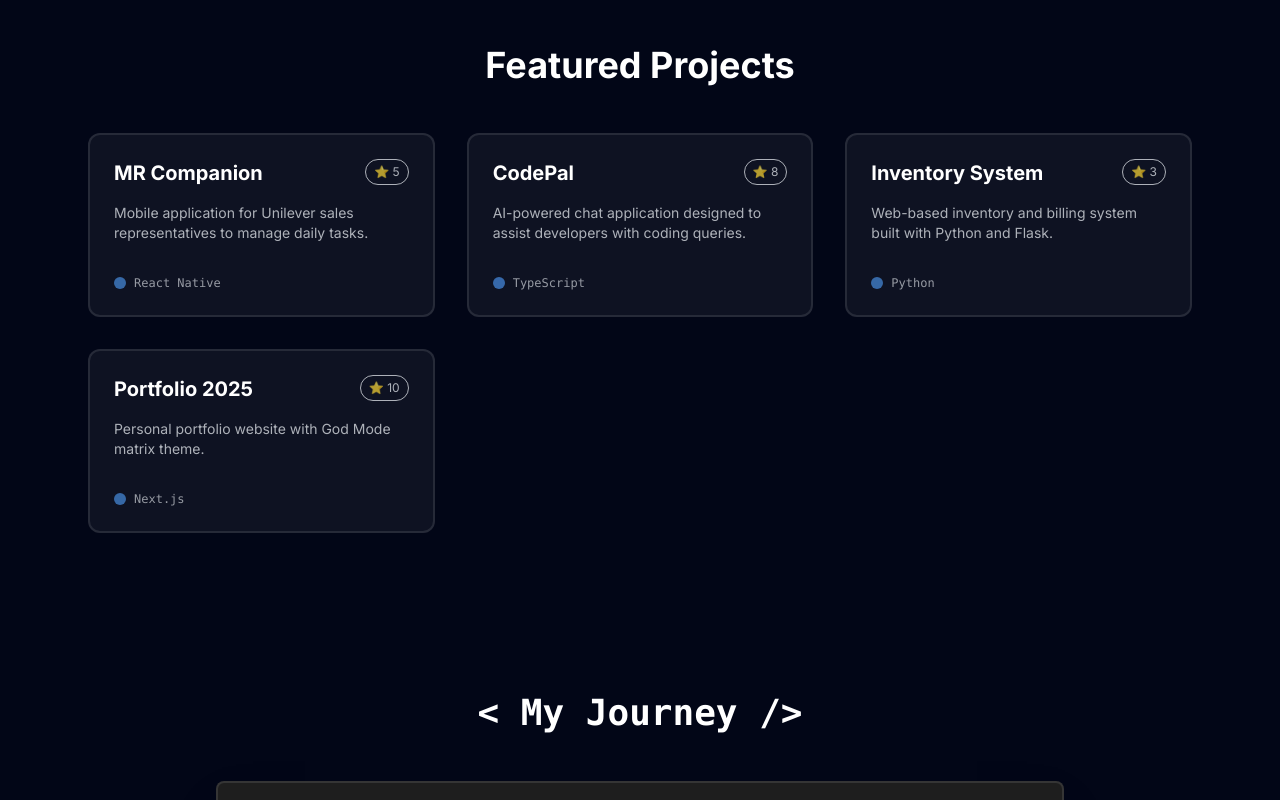
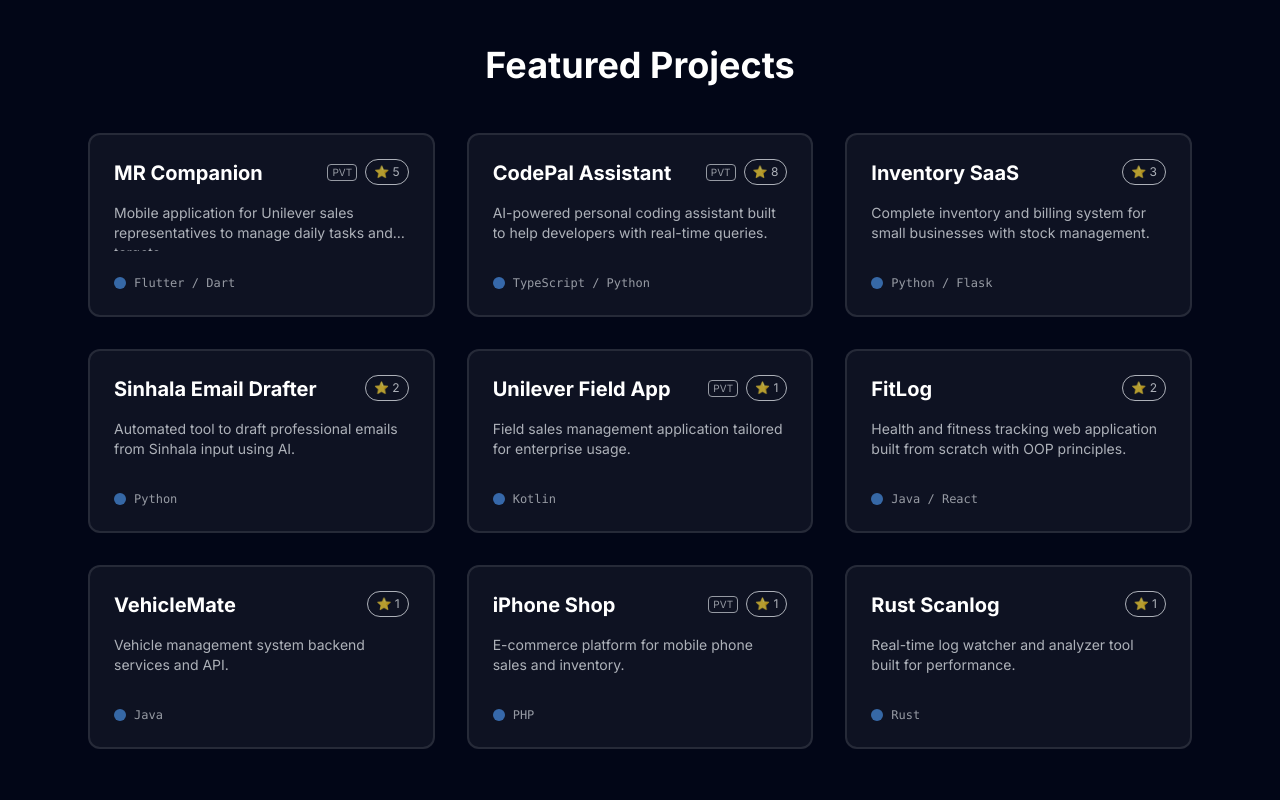
Before and after one commit to HeshithDashan/portfolio-2025, a Next.js app: page / in a window 1280 px wide. Shown: the part 1600-2400 px from the top of the page. Built offline with nearby package versions, Linux system fonts and the light colour scheme; no server answers.

Commit message:
Update project list with private repositories and manual entries

```diff
--- a/components/Projects.tsx
+++ b/components/Projects.tsx
@@ -1,79 +1,86 @@
 "use client";
 
-import React, { useEffect, useState } from "react";
+import React, { useState } from "react";
 import { useGodMode } from "./GodModeContext";
-
-interface Project {
-    id: number;
-    name: string;
-    description: string;
-    html_url: string;
-    language: string;
-    stargazers_count: number;
-}
 
 const Projects = () => {
   const { isGodMode } = useGodMode();
-    const [projects, setProjects] = useState<Project[]>([]);
-    const [loading, setLoading] = useState(true);
 
-    useEffect(() => {
-        const fetchProjects = async () => {
-            try {
-
-                const res = await fetch("https://api.github.com/users/HesithDashan/repos?sort=updated&per_page=100");
-
-                if (!res.ok) throw new Error("Failed to fetch");
-
-                const data = await res.json();
-
-                const myProjects = data.filter((repo: any) => !repo.fork).slice(0, 6);
-                setProjects(myProjects);
-
-            } catch (error) {
-                console.log("⚠️ GitHub API Error. Using Backup Projects...");
-
-                setProjects([
+  // 🔥 ඔයාගේ ඔක්කොම Projects (Private & Public) මෙතනට දැම්මා
+  const allProjects = [
     {
-                        id: 1,
       name: "MR Companion",
-                        description: "Mobile application for Unilever sales representatives to manage daily tasks.",
-                        html_url: "https://github.com/HesithDashan",
-                        language: "React Native",
-                        stargazers_count: 5
+      description: "Mobile application for Unilever sales representatives to manage daily tasks and targets.",
+      language: "Flutter / Dart",
+      stars: 5,
+      url: "https://github.com/HesithDashan", // Private නිසා Profile එකට යවමු
+      isPrivate: true
     },
     {
-                        id: 2,
-                        name: "CodePal",
-                        description: "AI-powered chat application designed to assist developers with coding queries.",
-                        html_url: "https://github.com/HesithDashan",
-                        language: "TypeScript",
-                        stargazers_count: 8
+      name: "CodePal Assistant",
+      description: "AI-powered personal coding assistant built to help developers with real-time queries.",
+      language: "TypeScript / Python",
+      stars: 8,
+      url: "https://github.com/HesithDashan",
+      isPrivate: true
     },
     {
-                        id: 3,
-                        name: "Inventory System",
-                        description: "Web-based inventory and billing system built with Python and Flask.",
-                        html_url: "https://github.com/HesithDashan",
-                        language: "Python",
-                        stargazers_count: 3
+      name: "Inventory SaaS",
+      description: "Complete inventory and billing system for small businesses with stock management.",
+      language: "Python / Flask",
+      stars: 3,
+      url: "https://github.com/HesithDashan/inventory-saas",
+      isPrivate: false
     },
     {
-                        id: 4,
-                        name: "Portfolio 2025",
-                        description: "Personal portfolio website with God Mode matrix theme.",
-                        html_url: "https://github.com/HesithDashan/portfolio-2025",
-                        language: "Next.js",
-                        stargazers_count: 10
+      name: "Sinhala Email Drafter",
+      description: "Automated tool to draft professional emails from Sinhala input using AI.",
+      language: "Python",
+      stars: 2,
+      url: "https://github.com/HesithDashan/sinhala-email-drafter",
+      isPrivate: false
+    },
+    {
+      name: "Unilever Field App",
+      description: "Field sales management application tailored for enterprise usage.",
+      language: "Kotlin",
+      stars: 1,
+      url: "https://github.com/HesithDashan",
+      isPrivate: true
+    },
+    {
+      name: "FitLog",
+      description: "Health and fitness tracking web application built from scratch with OOP principles.",
+      language: "Java / React",
+      stars: 2,
+      url: "https://github.com/HesithDashan/FitLog",
+      isPrivate: false
+    },
+    {
+      name: "VehicleMate",
+      description: "Vehicle management system backend services and API.",
+      language: "Java",
+      stars: 1,
+      url: "https://github.com/HesithDashan/VehicleMate",
+      isPrivate: false
+    },
+    {
+      name: "iPhone Shop",
+      description: "E-commerce platform for mobile phone sales and inventory.",
+      language: "PHP",
+      stars: 1,
+      url: "https://github.com/HesithDashan",
+      isPrivate: true
+    },
+    {
+      name: "Rust Scanlog",
+      description: "Real-time log watcher and analyzer tool built for performance.",
+      language: "Rust",
+      stars: 1,
+      url: "https://github.com/HesithDashan/rust-scanlog",
+      isPrivate: false
     }
-                ]);
-            } finally {
-                setLoading(false);
-            }
-        };
-
-        fetchProjects();
-    }, []);
+  ];
 
   return (
     <div className="w-full max-w-6xl px-6 py-20 z-10">
@@ -81,14 +88,11 @@ const Projects = () => {
         Featured Projects
       </h2>
 
-            {loading ? (
-                <p className="text-center opacity-50">Loading Projects...</p>
-            ) : (
       <div className="grid grid-cols-1 md:grid-cols-2 lg:grid-cols-3 gap-8">
-                    {projects.map((project) => (
+        {allProjects.map((project, index) => (
           <a
-                            key={project.id}
-                            href={project.html_url}
+            key={index}
+            href={project.url}
             target="_blank"
             rel="noopener noreferrer"
             className={`block p-6 border-2 rounded-xl transition-all duration-300 group relative overflow-hidden
@@ -98,28 +102,34 @@ const Projects = () => {
               }
             `}
           >
-
+            {/* Card Header */}
             <div className="flex justify-between items-start mb-4">
               <h3 className={`text-xl font-bold ${isGodMode ? "text-green-400" : "text-white"}`}>
                 {project.name}
               </h3>
+              <div className="flex items-center gap-2">
+                {project.isPrivate && (
+                   <span className="text-[10px] uppercase border px-1 rounded opacity-60">Pvt</span>
+                )}
                 <span className="text-xs px-2 py-1 rounded-full border border-opacity-30 opacity-70">
-                                    ⭐ {project.stargazers_count}
+                   ⭐ {project.stars}
                 </span>
               </div>
+            </div>
 
+            {/* Description */}
             <p className="text-sm opacity-70 mb-6 h-12 overflow-hidden line-clamp-2">
-                                {project.description || "No description available for this project."}
+              {project.description}
             </p>
 
+            {/* Language Tag */}
             <div className="flex items-center gap-2 text-xs font-mono opacity-60">
               <span className={`w-3 h-3 rounded-full ${isGodMode ? "bg-green-500" : "bg-blue-400"}`}></span>
-                                {project.language || "Code"}
+              {project.language}
             </div>
           </a>
         ))}
       </div>
-            )}
     </div>
   );
 };
```
Lines whose indentation alone changed are shown as unchanged.
